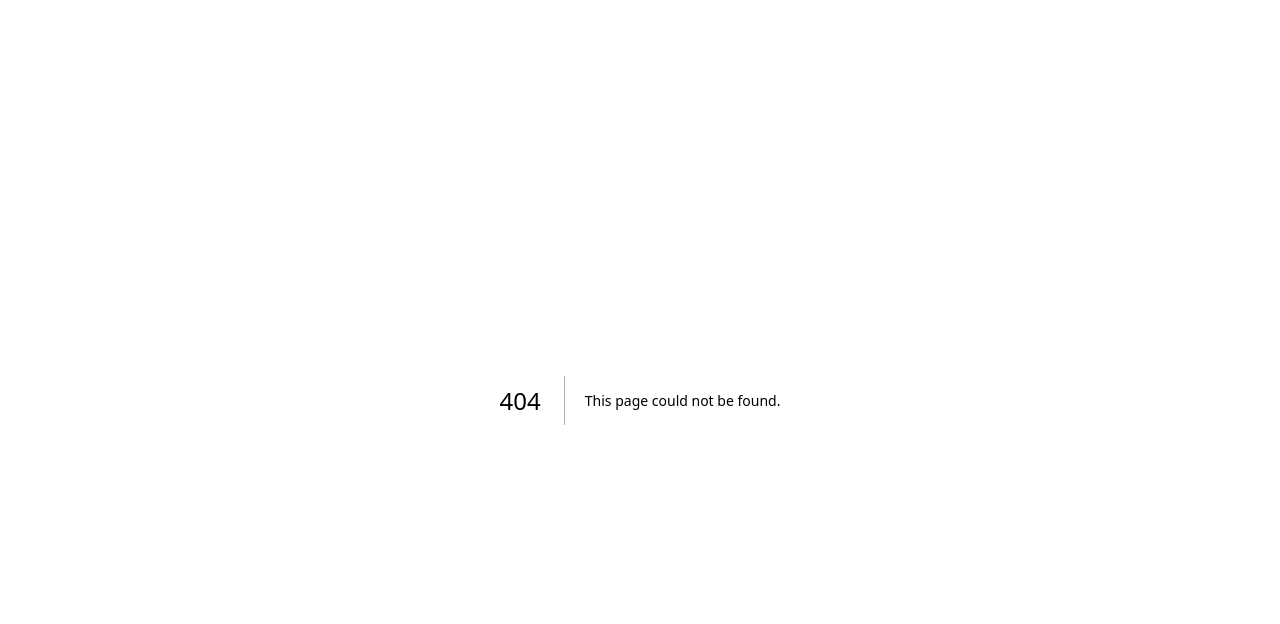
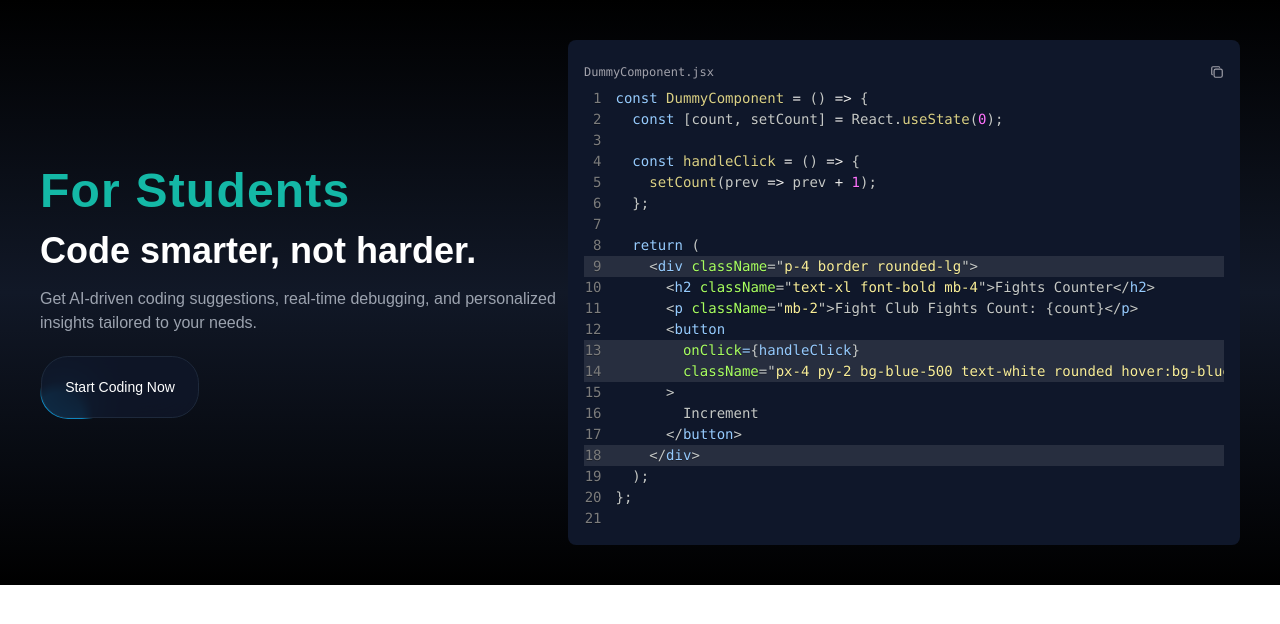
Before and after one commit to Gaurav00321/ThinkFlowGPT, a Next.js app: page /Features in a window 1280 px wide. Before the commit this address had no page. Shown: the top 624 px of the page. Built offline with nearby package versions, Linux system fonts and the light colour scheme.

Commit message:
added features page

```diff
--- /dev/null
+++ b/src/app/Features/page.tsx
@@ -0,0 +1,31 @@
+import { CodeBlockDemo } from "@/components/codeblock";
+import { Button } from "@/components/ui/moving-border";
+import Link from "next/link";
+import React from "react";
+
+export default function Features() {
+  return (
+    <div className="p-10 flex justify-around items-center bg-gradient-to-b from-black via-gray-900 to-black w-full">
+      {/* Left Section: Heading & CTA */}
+      <div className="text-white">
+        <h2 className="text-5xl mb-4 font-semibold text-teal-500 antialiased tracking-wide">
+          For Students
+        </h2>
+        <h3 className="mt-2 text-4xl font-bold">Code smarter, not harder.</h3>
+        <p className="mt-4 text-gray-400">
+          Get AI-driven coding suggestions, real-time debugging, and
+          personalized insights tailored to your needs.
+        </p>
+        <div className="mt-5">
+          <Link href={"/Chat-Section"}>
+            <Button>Start Coding Now</Button>
+          </Link>
+        </div>
+      </div>
+
+      <div>
+        <CodeBlockDemo />
+      </div>
+    </div>
+  );
+}
--- a/src/components/Features.tsx
+++ b/src/components/Features.tsx
@@ -21,7 +21,7 @@ function FeaturedFeatures() {
             Discover how ThinkFlowGpt helps you automate tasks and enhance efficiency.
           </p>
           <div className="mt-5">
-            <Link href={"/features"}>
+            <Link href={"/Features"}>
               <Button>Start for free</Button>
             </Link>
           </div>
--- a/src/components/codeblock.tsx
+++ b/src/components/codeblock.tsx
@@ -1,26 +1,38 @@
 "use client";
+
 import React from "react";
+
 import { CodeBlock } from "@/components/ui/code-block";
 
-type CodeBlockDemoProps = {
-  language: string;
-  filename: string;
-  code: string;
-  highlightLines?: number[];
+export function CodeBlockDemo() {
+  const code = `const DummyComponent = () => {
+  const [count, setCount] = React.useState(0);
+
+  const handleClick = () => {
+    setCount(prev => prev + 1);
+  };
+
+  return (
+    <div className="p-4 border rounded-lg">
+      <h2 className="text-xl font-bold mb-4">Fights Counter</h2>
+      <p className="mb-2">Fight Club Fights Count: {count}</p>
+      <button
+        onClick={handleClick}
+        className="px-4 py-2 bg-blue-500 text-white rounded hover:bg-blue-600"
+      >
+        Increment
+      </button>
+    </div>
+  );
 };
+`;
 
-export function CodeBlockDemo({
-  language,
-  filename,
-  code,
-  highlightLines = [],
-}: CodeBlockDemoProps) {
   return (
-    <div className="max-w-3xl mx-auto w-full">
+    <div className="max-w-2xl w-full">
       <CodeBlock
-        language={language}
-        filename={filename}
-        highlightLines={highlightLines}
+        language="jsx"
+        filename="DummyComponent.jsx"
+        highlightLines={[9, 13, 14, 18]}
         code={code}
       />
     </div>
```
Also changed, not shown: 1 other file (tests, documents, lock files or other folders).
